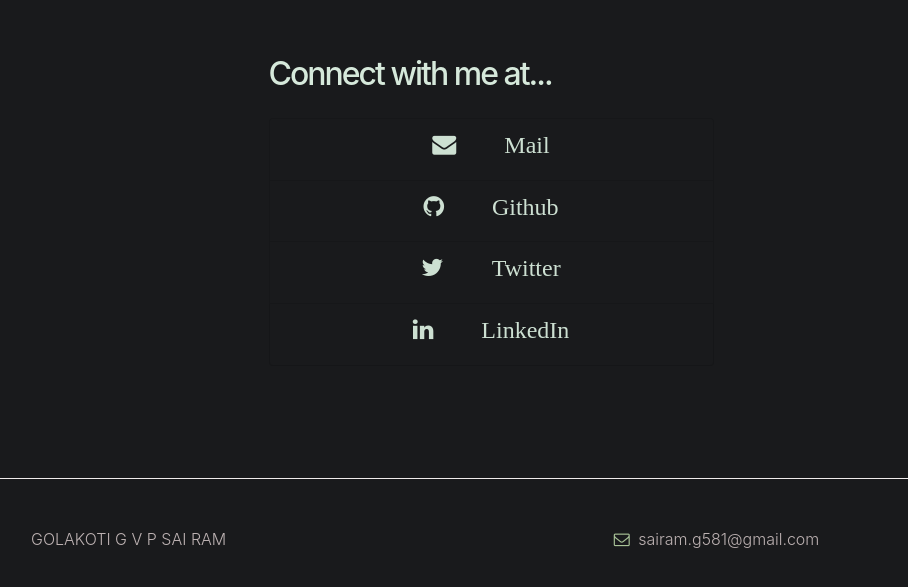
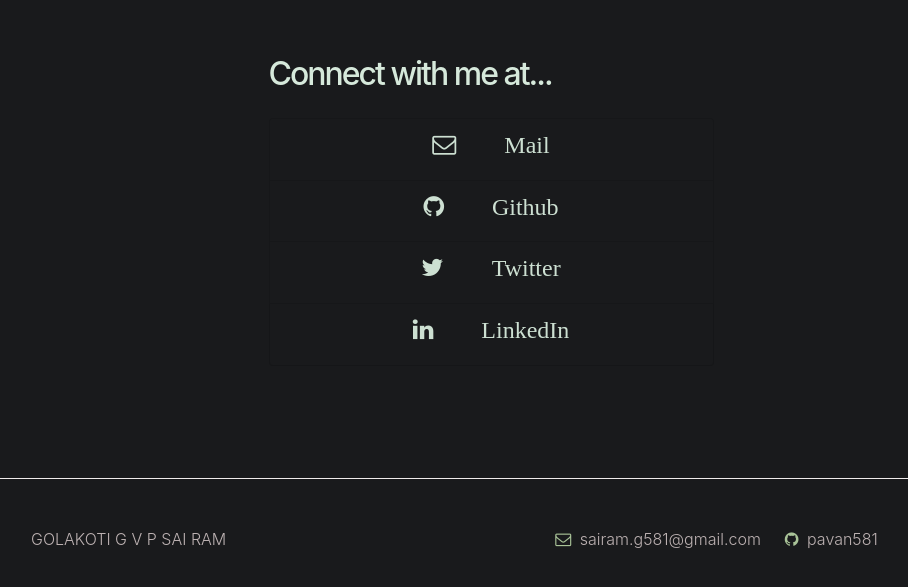
Before and after one commit to pavan581/pavan.github.io, a plain HTML site: page index.html in a window 1280 px wide. Shown: the part 1433-2020 px from the top of the page, without its empty margins (149-1057 px from the left). Drawn offline with nearby package versions, Linux system fonts and the light colour scheme; a script that the page names is missing.

Commit message:
Modified footer and envelope icon.

```diff
--- a/index.html
+++ b/index.html
@@ -52,7 +52,7 @@
                         <li><a href="https://twitter.com/pavan_581" class="fa fa-twitter" id="twitter" target="_blank"></a></li>
                         <li><a href="https://medium.com/@pavan581" class="fa fa-medium" id="medium" target="_blank"></a></li>
                         <li><a href="https://www.linkedin.com/in/golakoti-g-v-p-sai-ram-86819b195/" class="fa fa-linkedin" id="linkedin" target="_blank"></a></li>
-                        <li><a href="mailto:sairam.g581@gmail.com" class="fa fa-envelope" id="envelope" target="_blank"></a></li>
+                        <li><a href="mailto:sairam.g581@gmail.com" class="fa fa-envelope-o" id="envelope" target="_blank"></a></li>
                     </ul>
                 </div>
 
@@ -120,7 +120,7 @@
                                 <a class="list-group-item list-group-item-action d-flex justify-content-between align-items-center" href="mailto:sairam.g581@gmail.com" data-aos="fade-up" data-aos-delay="400" target="_blank">
                                     <div class="mx-auto envelope">
                                         <h4>
-                                            <i class="fa fa-envelope" id="envelope"><span class="ml-5">Mail</span></i>
+                                            <i class="fa fa-envelope-o" id="envelope"><span class="ml-5">Mail</span></i>
                                         </h4>
                                     </div>
                                 </a>
@@ -165,6 +165,10 @@
                             <i class="fa fa-envelope-o mr-1"></i>
                             <a href="mailto:sairam.g581@gmail.com">sairam.g581@gmail.com</a>
                         </p>
+                        <p class="mr-4">
+                            <i class="fa fa-github mr-1"></i>
+                            pavan581
+                        </p>
                     </div>
 
                 </div>
```
